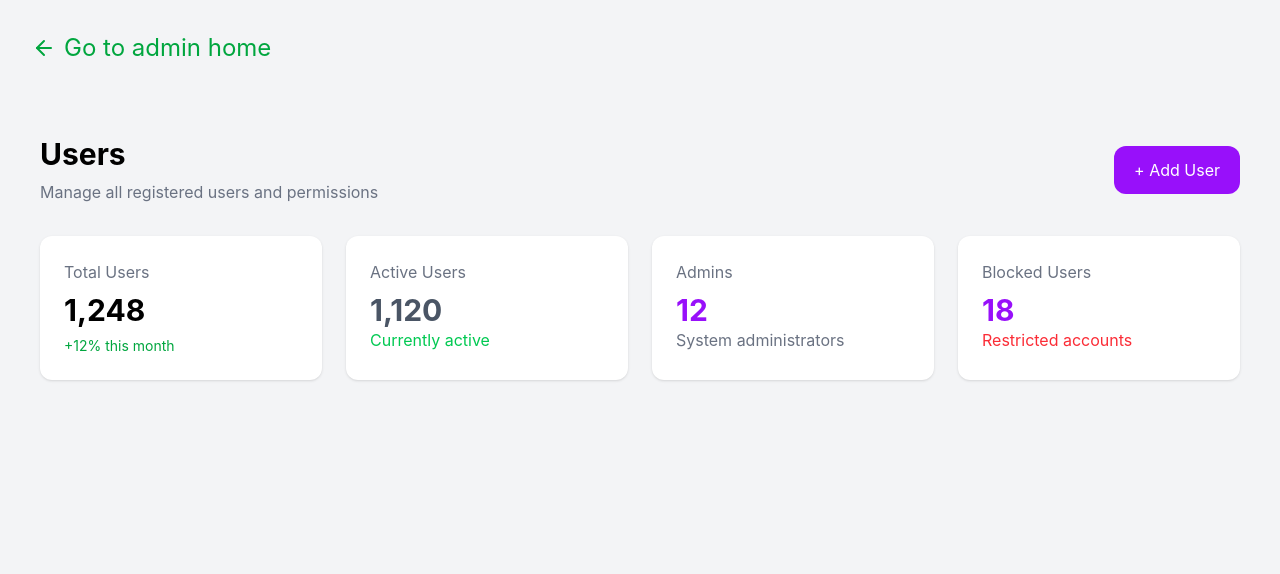
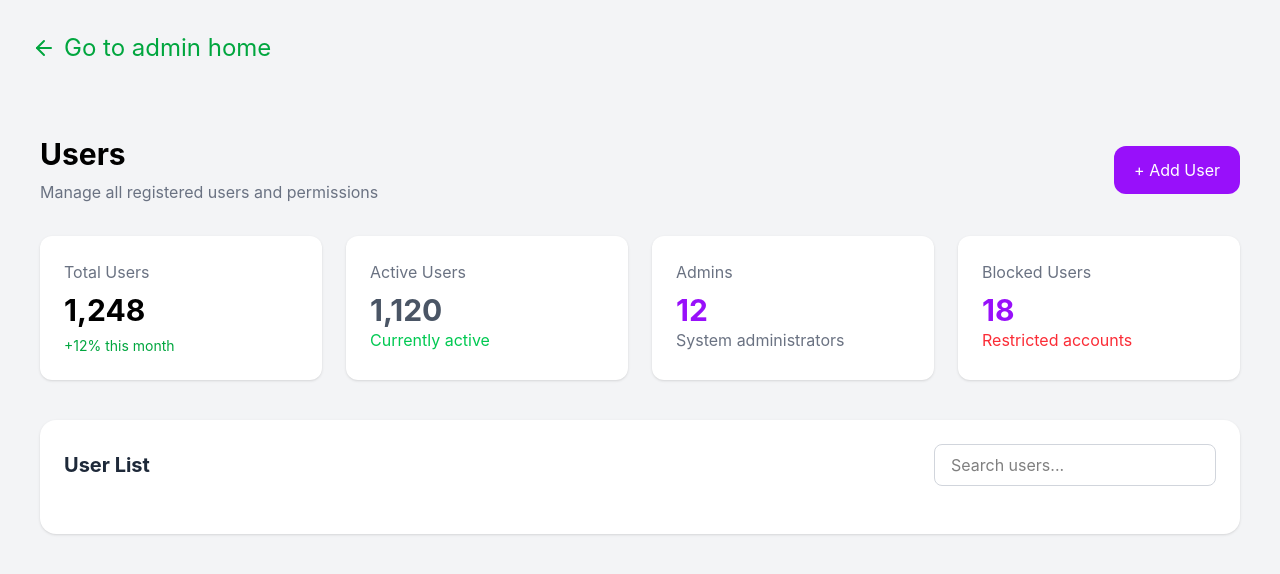
Before and after one commit to rumachoudhury/monorepo-ecommerce-app, a Next.js app in the folder apps/admin/: page /users in a window 1280 px wide. Shown: the top 574 px of the page. Built offline with nearby package versions, Linux system fonts and the light colour scheme.

Commit message:
Add Users Table header

```diff
--- a/apps/admin/src/app/users/page.tsx
+++ b/apps/admin/src/app/users/page.tsx
@@ -288,6 +288,19 @@ function UsersPage() {
               <p className="text-red-500">Restricted accounts</p>
             </div>
           </div>
+
+          {/* Users Table */}
+          <div className="bg-white rounded-2xl shadow p-6 transition hover:shadow-xl">
+            {/* Teable Header */}
+            <div className="flex items-center justify-between mb-6">
+              <h1 className="text-xl font-bold text-gray-800">User List</h1>
+              <input
+                type="text"
+                placeholder="Search users..."
+                className="border border-gray-300 rounded-lg px-4 py-2 outline-none focus:ring-2 focus:ring-purple-500"
+              />
+            </div>
+          </div>
         </main>
       </div>
     </div>
```
